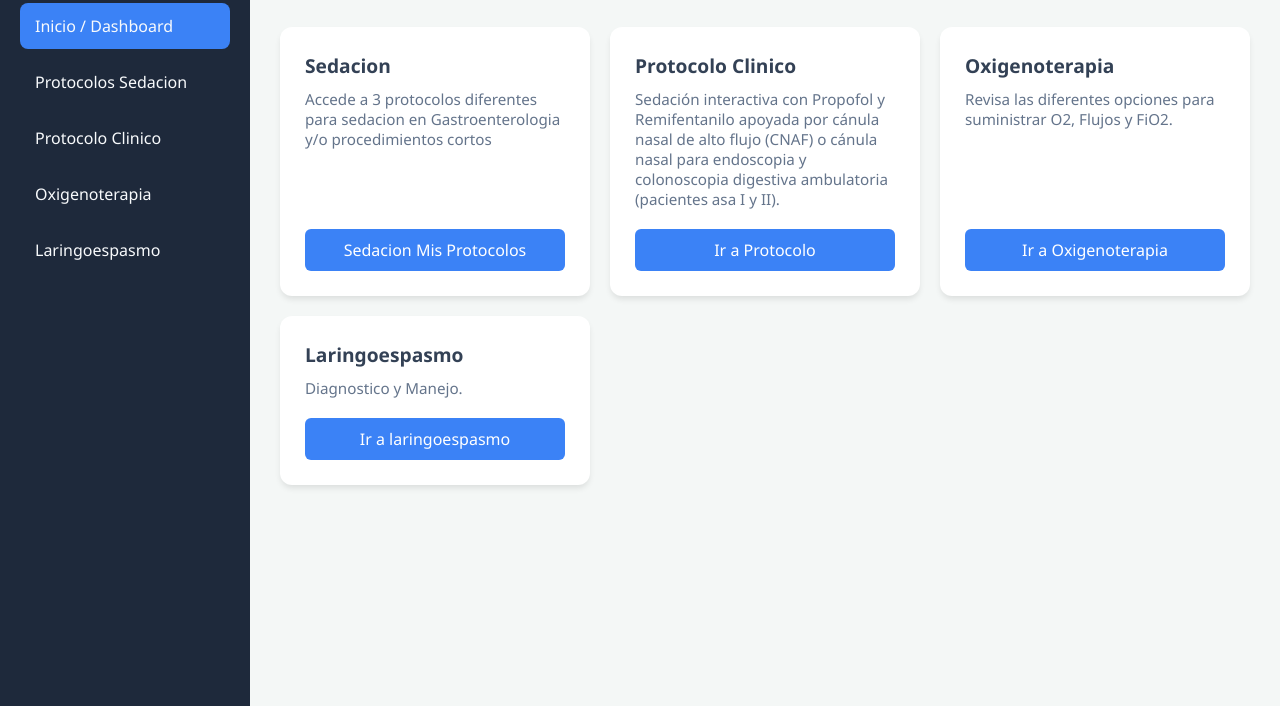
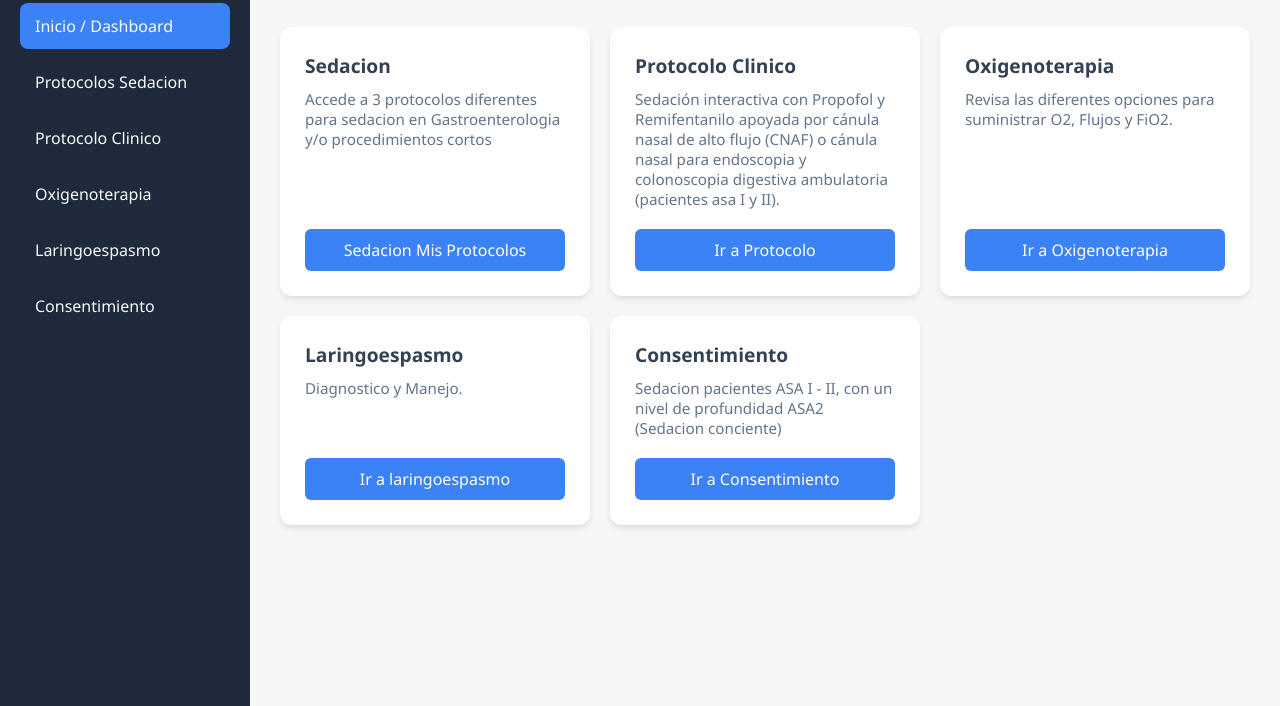
Before and after one commit to libardito-star/ldsc, a plain HTML site: page index.html in a window 1280 px wide. Shown: the part 94-800 px from the top of the page. Drawn offline with Linux system fonts and the light colour scheme.

Commit message:
Update index.html

```diff
--- a/index.html
+++ b/index.html
@@ -158,6 +158,7 @@
       <li><a href="Protocolo.html">Protocolo Clinico</a></li>
       <li><a href="Oxigenoterapia.html">Oxigenoterapia</a></li>
       <li><a href="laringoespasmo.html">Laringoespasmo</a></li>
+      <li><a href="consentimiento.html">Consentimiento</a></li>
     </ul>
   </aside>
 
@@ -200,6 +201,13 @@
         </div>
         <a href="laringoespasmo.html">Ir a laringoespasmo</a>
       </div>
+      <div class="card">
+        <div>
+          <h3>Consentimiento</h3>
+          <p>Sedacion pacientes ASA I - II, con un nivel de profundidad  ASA2 (Sedacion conciente)</p>
+        </div>
+        <a href="consentimiento.html">Ir a Consentimiento</a>
+      </div>
     </section>
   </main>
 
```
